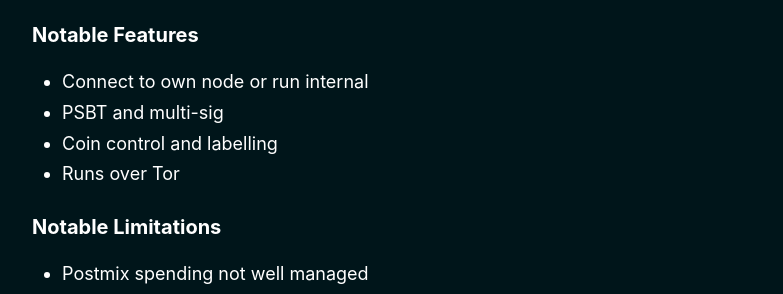
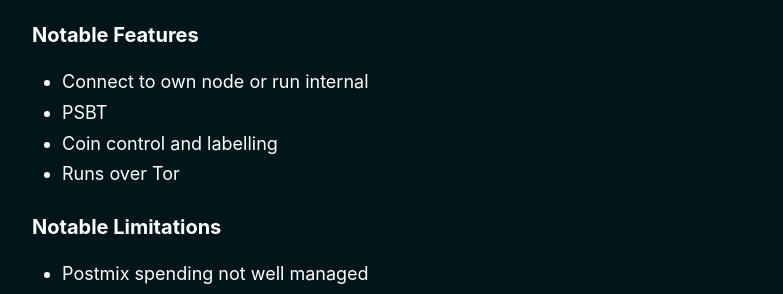
Before and after one commit to BitcoinQnA/bitcoin-wallet-guide, a Jekyll site: the page built from _pages/desktop.md, in a window 1280 px wide and 900 px high, scrolled down 10334 px. Shown: the part 158-452 px from the top of the window, without its empty margins (248-1031 px from the left). Built offline with Jekyll 4.4.1, drawn with Linux system fonts in a browser that asks for light colours.

Commit message:
Update desktop.md

```diff
--- a/_pages/desktop.md
+++ b/_pages/desktop.md
@@ -222,7 +222,7 @@ Desktop wallets offer more usability and often, a greater feature set when compa
 
 ### Notable Features
 * Connect to own node or run internal
-* PSBT and multi-sig
+* PSBT
 * Coin control and labelling
 * Runs over Tor
 
```
